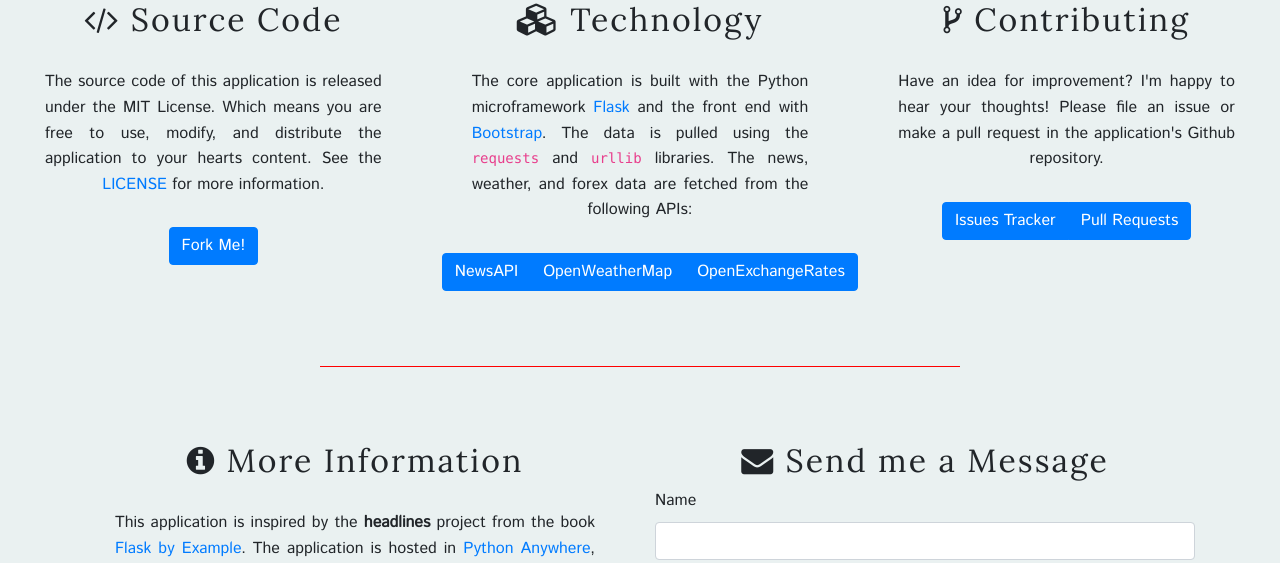
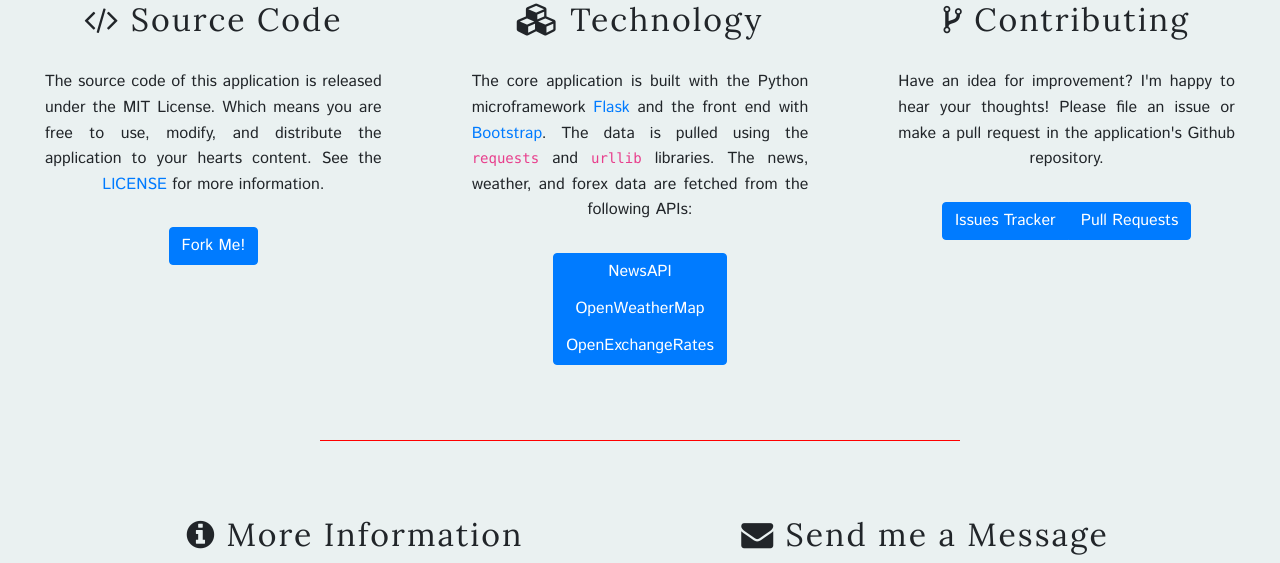
Before and after one commit to alchermd/headlines, a Flask app: page /code in a window 1280 px wide. Shown: the part 313-876 px from the top of the page. Run offline with Flask 2, Linux system fonts and the light colour scheme; parts of the project's set-up code (start-up, migrations or seed data) failed here and were passed over; some libraries are stand-ins or nearby versions.

Commit message:
col-md-4 -> col-lg-4

```diff
--- a/headlines/templates/code.html
+++ b/headlines/templates/code.html
@@ -12,22 +12,22 @@
 
 <div class="container-fluid">
     <div class="row text-center">
-        <div class="col-md-4">
+        <div class="col-lg-4">
             <h2><span class="fa fa-code"></span> Source Code</h2>
             <p class="text-justify">The source code of this application is released under the <strong></strong> MIT License. Which means you are free to use, modify, and distribute the application to your hearts content. See the <a href="https://github.com/alchermd/headlines/blob/master/LICENSE" target="_blank">LICENSE</a> for more information.</a></p>
 
             <a href="https://github.com/alchermd/headlines/" class="btn btn-primary" target="_blank">Fork Me!</a>
         </div>
-        <div class="col-md-4">
+        <div class="col-lg-4">
             <h2><span class="fa fa-cubes"></span> Technology</h2>
             <p class="text-justify">The core application is built with the Python microframework <a href="https://flask.pocoo.org/" target="_blank">Flask</a> and the front end with <a href="https://www.getbootstrap.com/" target="_blank">Bootstrap</a>. The data is pulled using the <code>requests</code> and <code>urllib</code> libraries. The news, weather, and forex data are fetched from the following APIs:</p>
-            <div class="btn-group">
+            <div class="btn-group-vertical">
                 <a href="https://newsapi.org/" class="btn btn-primary" target="_blank">NewsAPI</a></li>
                 <a href="https://openweathermap.org/api" class="btn btn-primary" target="_blank">OpenWeatherMap</a>
                 <a href="https://openexchangerates.org/" class="btn btn-primary" target="_blank">OpenExchangeRates</a>
             </div>
         </div>
-        <div class="col-md-4">
+        <div class="col-lg-4">
             <h2><span class="fa fa-code-fork"></span> Contributing</h2>
             <p class="text-justify">Have an idea for improvement? I'm happy to hear your thoughts! Please file an issue or make a pull request in the application's Github repository.</p>
             <div class="btn-group">
```
